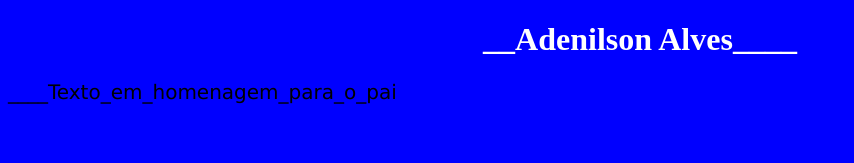
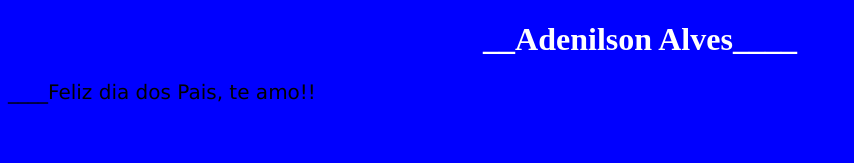
Before and after one commit to JO4OXY/papai, a plain HTML site: page index.html in a window 1280 px wide. Shown: the top 163 px of the page, without its empty margins (0-854 px from the left). Drawn offline with Linux system fonts and the light colour scheme.

Commit message:
add-mensagem

```diff
--- a/index.html
+++ b/index.html
@@ -8,7 +8,7 @@
   </head>
   <body>
     <h1>__Adenilson Alves____</h1>
-    <p>____Texto_em_homenagem_para_o_pai</p>
+    <p>____Feliz dia dos Pais, te amo!!</p>
     <br>
     <p>Assinado: _Joao_Pedro_Alves_Miranda_</p>
   </body>
```
